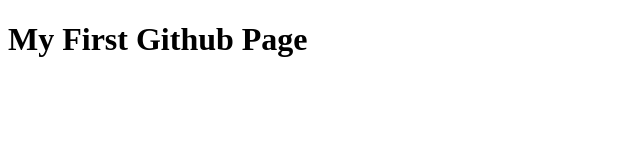
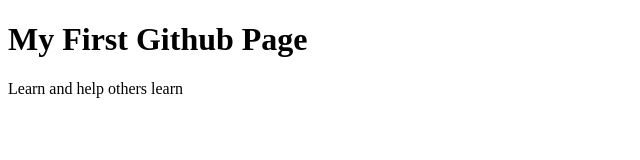
Before and after one commit to Kaiyrkhan/kaiyrkhan.github.io, a plain HTML site: page index.html in a window 1280 px wide. Shown: the whole page, without its empty margins (0-640 px from the left). Drawn offline with Linux system fonts and the light colour scheme.

Commit message:
Update index.html

```diff
--- a/index.html
+++ b/index.html
@@ -6,5 +6,6 @@
 </head>
 <body>
     <h1>My First Github Page</h1>
+    <p>Learn and help others learn</p>
 </body>
 </html>
```
